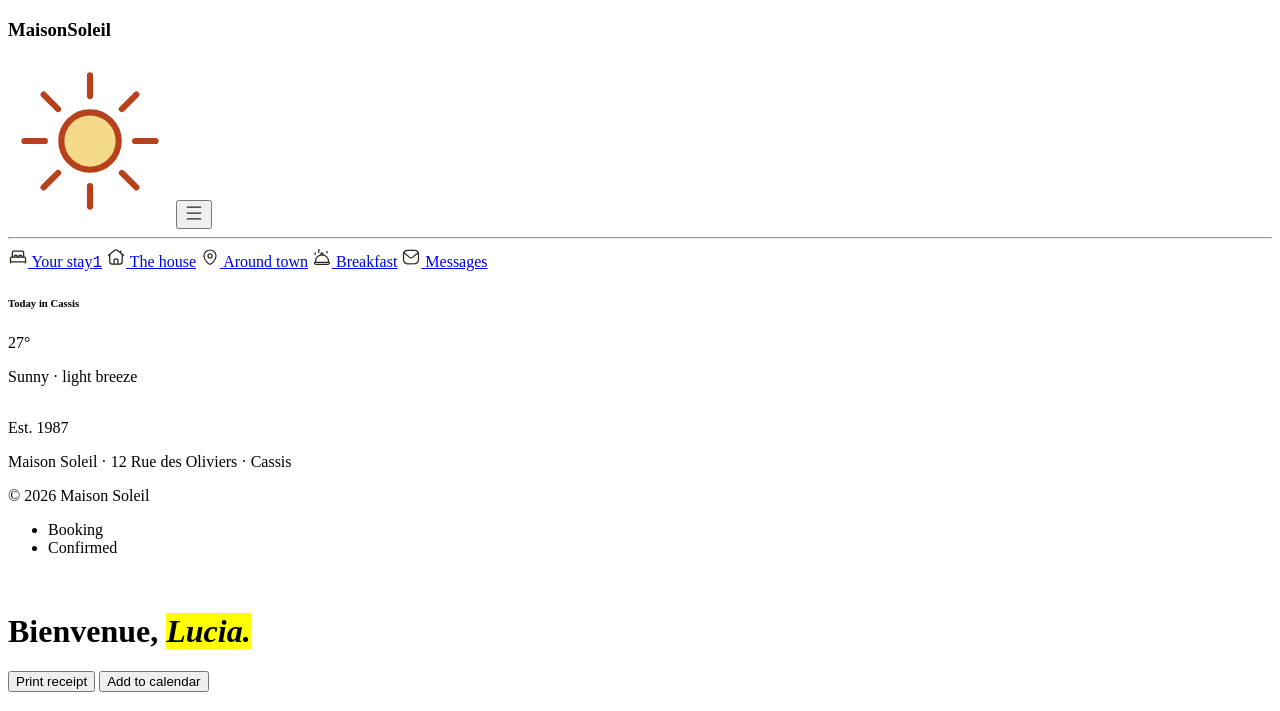
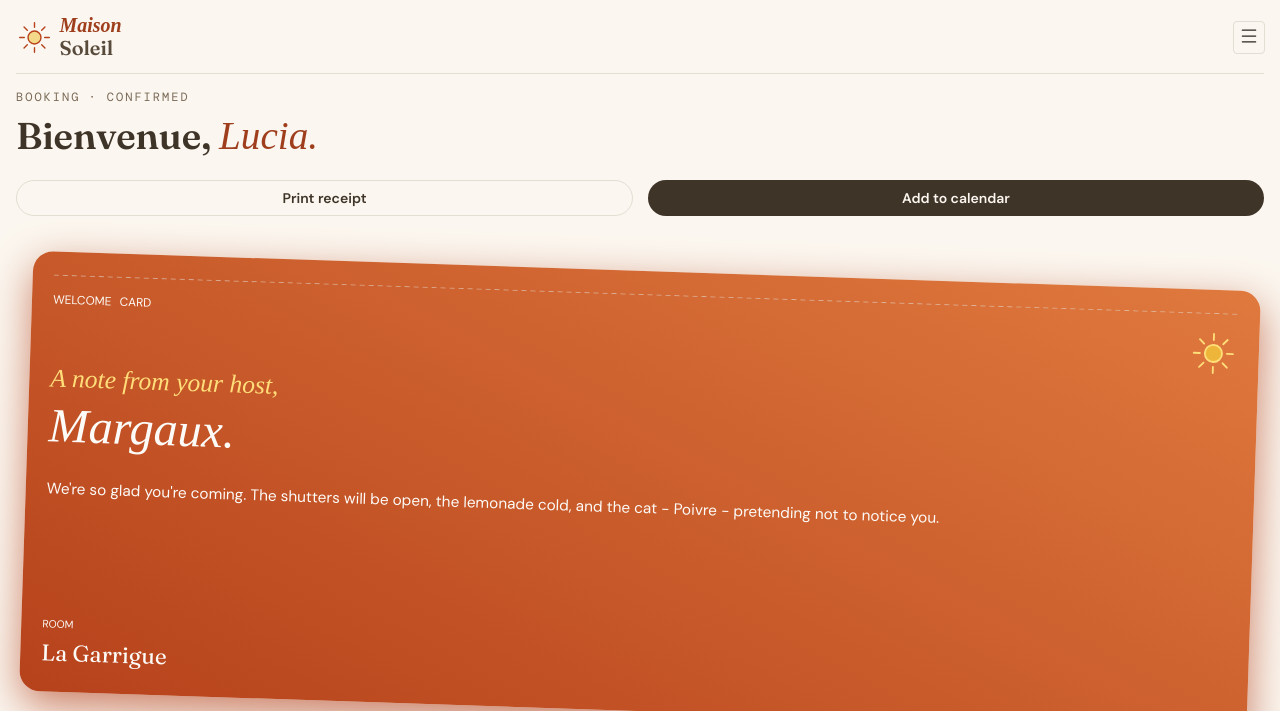
Before and after one commit to adriano-wb/hotel-booking-confirmation-page-main, a plain HTML site: page index.html in a window 1280 px wide. Shown: the top 711 px of the page. Drawn offline with Linux system fonts and the light colour scheme; the site is published under a folder, as on GitHub Pages, so addresses that start at the root find nothing.

Commit message:
Update CSS link paths to relative URLs

```diff
--- a/index.html
+++ b/index.html
@@ -19,9 +19,9 @@
       .attribution { font-size: 0.6875rem; text-align: center; }
     </style>
 
-		<link href="/_css/fonts.css" rel="stylesheet">
-    <link href="/_css/estilo.css" rel="stylesheet">
-    <link href="/_css/estilo_desktop.css" media="(min-width: 1440px)" rel="stylesheet">
+		<link href="./_css/fonts.css" rel="stylesheet">
+    <link href="./_css/estilo.css" rel="stylesheet">
+    <link href="./_css/estilo_desktop.css" media="(min-width: 1440px)" rel="stylesheet">
   </head>
 
 
```
